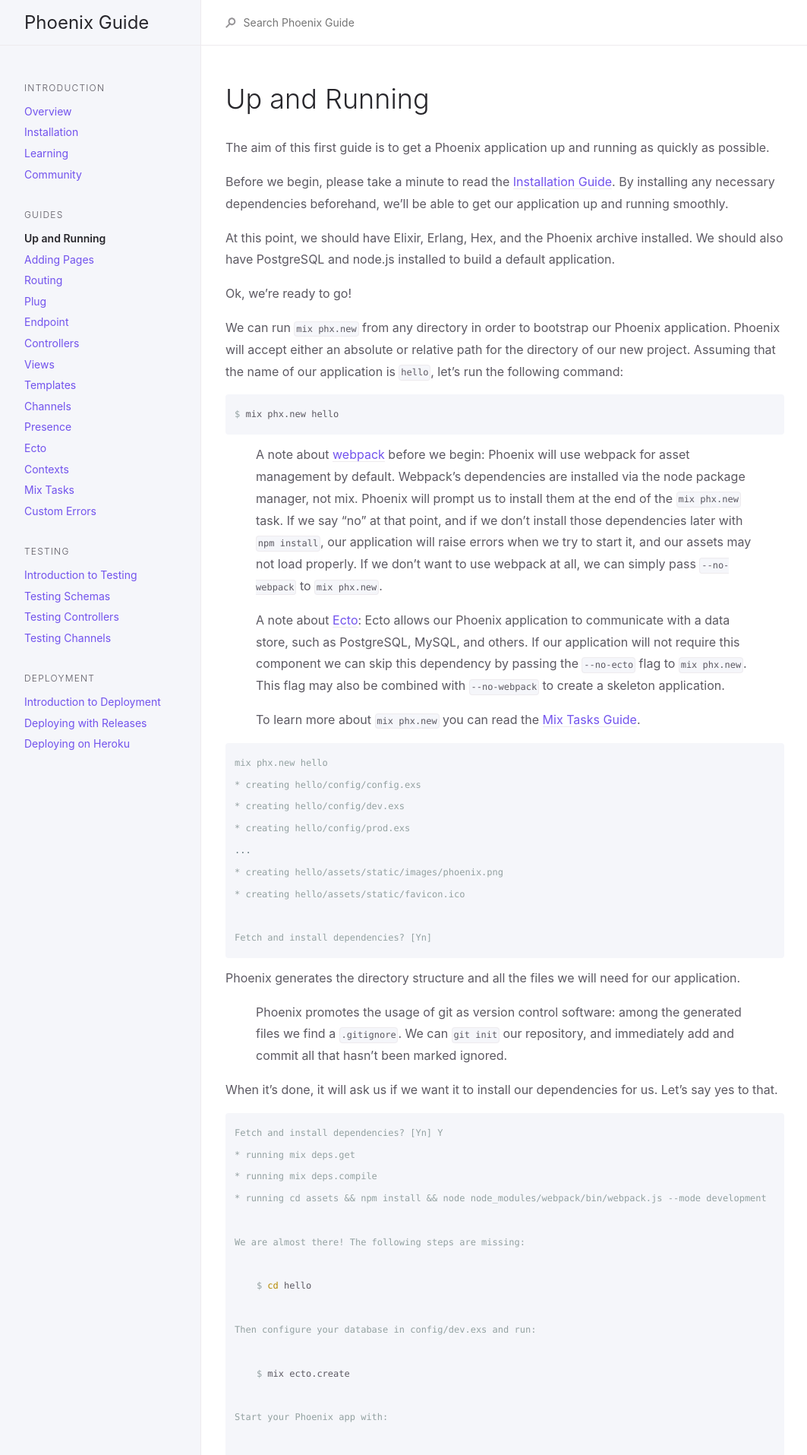
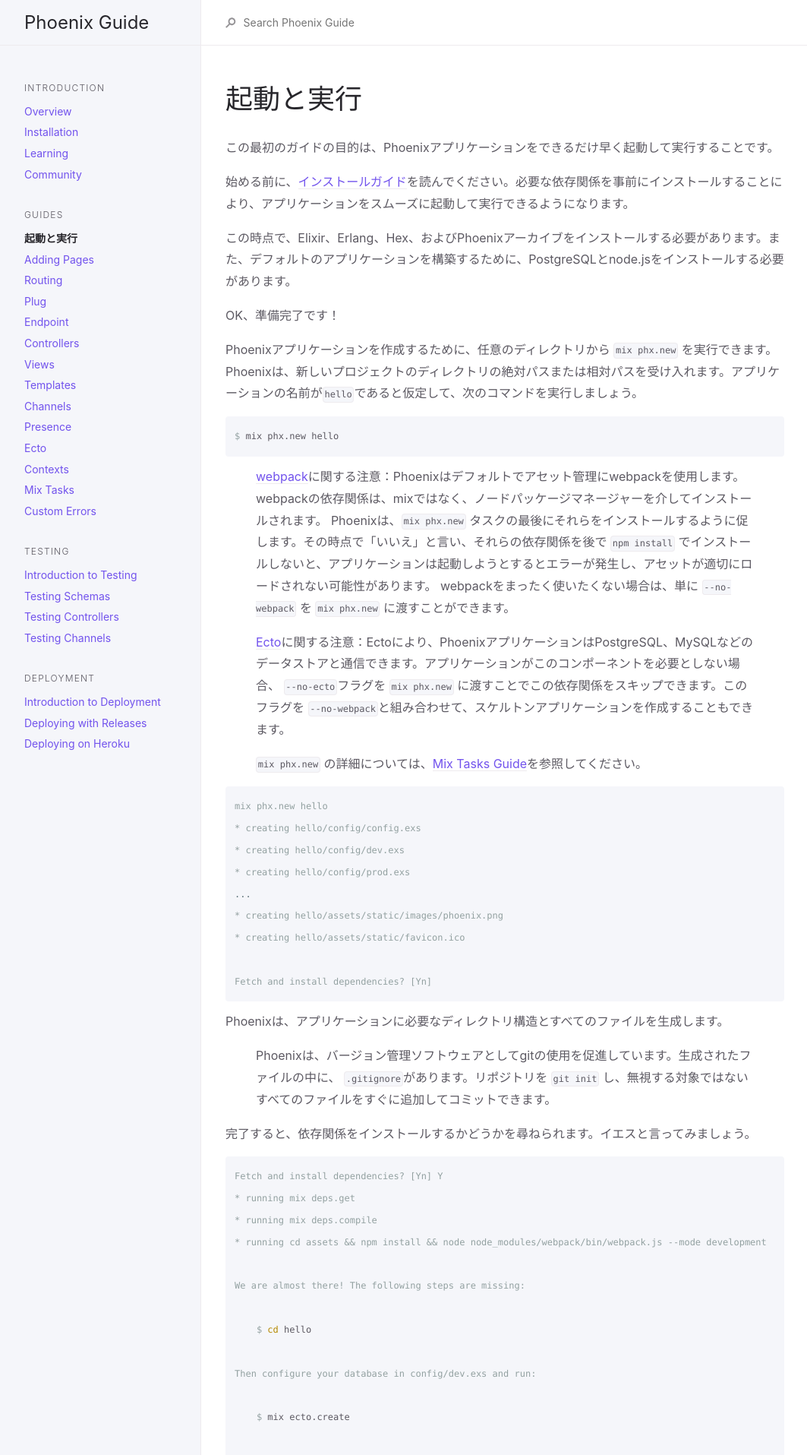
Before and after one commit to fukuoka-ex/phoenix-guide-ja, a Jekyll site: the page built from guides/1.4/up_and_running.md, in a window 1280 px wide. Shown: the top 1915 px of the page at 76% size, without its empty margins (107-1170 px from the left). Built offline with Jekyll 4.4.1, drawn with Linux system fonts in a browser that asks for light colours; some of the changed text lies outside the part shown.

Commit message:
translate up_and_running

````diff
--- a/guides/1.4/up_and_running.md
+++ b/guides/1.4/up_and_running.md
@@ -1,31 +1,31 @@
 ---
 layout: default
 group: guides
-title: Up and Running
+title: 起動と実行
 nav_order: 1
 hash: 2944ed85bb1c2a839f7a0607d02d6ed7eca84df8
 ---
-# Up and Running
 
-The aim of this first guide is to get a Phoenix application up and running as quickly as possible.
+# 起動と実行
 
-Before we begin, please take a minute to read the [Installation Guide](installation.html). By installing any necessary dependencies beforehand, we'll be able to get our application up and running smoothly.
+この最初のガイドの目的は、Phoenixアプリケーションをできるだけ早く起動して実行することです。
 
-At this point, we should have Elixir, Erlang, Hex, and the Phoenix archive installed. We should also have PostgreSQL and node.js installed to build a default application.
+始める前に、[インストールガイド](./introduction/installation.html)を読んでください。必要な依存関係を事前にインストールすることにより、アプリケーションをスムーズに起動して実行できるようになります。
 
-Ok, we're ready to go!
+この時点で、Elixir、Erlang、Hex、およびPhoenixアーカイブをインストールする必要があります。また、デフォルトのアプリケーションを構築するために、PostgreSQLとnode.jsをインストールする必要があります。
 
-We can run `mix phx.new` from any directory in order to bootstrap our Phoenix application. Phoenix will accept either an absolute or relative path for the directory of our new project. Assuming that the name of our application is `hello`, let's run the following command:
+OK、準備完了です！
+
+Phoenixアプリケーションを作成するために、任意のディレクトリから `mix phx.new` を実行できます。 Phoenixは、新しいプロジェクトのディレクトリの絶対パスまたは相対パスを受け入れます。アプリケーションの名前が`hello`であると仮定して、次のコマンドを実行しましょう。
 
 ```console
 $ mix phx.new hello
 ```
+> [webpack](https://webpack.js.org/)に関する注意：Phoenixはデフォルトでアセット管理にwebpackを使用します。 webpackの依存関係は、mixではなく、ノードパッケージマネージャーを介してインストールされます。 Phoenixは、`mix phx.new` タスクの最後にそれらをインストールするように促します。その時点で「いいえ」と言い、それらの依存関係を後で `npm install` でインストールしないと、アプリケーションは起動しようとするとエラーが発生し、アセットが適切にロードされない可能性があります。 webpackをまったく使いたくない場合は、単に `--no-webpack` を `mix phx.new` に渡すことができます。
 
-> A note about [webpack](https://webpack.js.org/) before we begin: Phoenix will use webpack for asset management by default. Webpack's dependencies are installed via the node package manager, not mix. Phoenix will prompt us to install them at the end of the `mix phx.new` task. If we say "no" at that point, and if we don't install those dependencies later with `npm install`, our application will raise errors when we try to start it, and our assets may not load properly. If we don't want to use webpack at all, we can simply pass `--no-webpack` to `mix phx.new`.
+> [Ecto](./ecto.html)に関する注意：Ectoにより、PhoenixアプリケーションはPostgreSQL、MySQLなどのデータストアと通信できます。アプリケーションがこのコンポーネントを必要としない場合、 `--no-ecto`フラグを `mix phx.new` に渡すことでこの依存関係をスキップできます。このフラグを `--no-webpack`と組み合わせて、スケルトンアプリケーションを作成することもできます。
 
-> A note about [Ecto](https://hexdocs.pm/phoenix/ecto.html): Ecto allows our Phoenix application to communicate with a data store, such as PostgreSQL, MySQL, and others. If our application will not require this component we can skip this dependency by passing the `--no-ecto` flag to `mix phx.new`. This flag may also be combined with `--no-webpack` to create a skeleton application.
-
-> To learn more about `mix phx.new` you can read the [Mix Tasks Guide](phoenix_mix_tasks.html#phoenix-specific-mix-tasks).
+> `mix phx.new` の詳細については、[Mix Tasks Guide](phoenix_mix_tasks.html#phoenix-specific-mix-tasks)を参照してください。
 
 ```console
 mix phx.new hello
@@ -38,12 +38,12 @@ mix phx.new hello
 
 Fetch and install dependencies? [Yn]
 ```
+Phoenixは、アプリケーションに必要なディレクトリ構造とすべてのファイルを生成します。
 
-Phoenix generates the directory structure and all the files we will need for our application.
+> Phoenixは、バージョン管理ソフトウェアとしてgitの使用を促進しています。生成されたファイルの中に、 `.gitignore`があります。リポジトリを `git init` し、無視する対象ではないすべてのファイルをすぐに追加してコミットできます。
 
-> Phoenix promotes the usage of git as version control software: among the generated files we find a `.gitignore`. We can `git init` our repository, and immediately add and commit all that hasn't been marked ignored.
+完了すると、依存関係をインストールするかどうかを尋ねられます。イエスと言ってみましょう。
 
-When it's done, it will ask us if we want it to install our dependencies for us. Let's say yes to that.
 
 ```console
 Fetch and install dependencies? [Yn] Y
@@ -68,17 +68,17 @@ You can also run your app inside IEx (Interactive Elixir) as:
     $ iex -S mix phx.server
 ```
 
-Once our dependencies are installed, the task will prompt us to change into our project directory and start our application.
+依存関係がインストールされると、タスクはプロジェクトディレクトリに移動してアプリケーションを起動するように促します。
 
-Phoenix assumes that our PostgreSQL database will have a `postgres` user account with the correct permissions and a password of "postgres". If that isn't the case, please see the [Mix Tasks Guide](phoenix_mix_tasks.html#ecto-specific-mix-tasks) to learn more about the `mix ecto.create` task.
+Phoenixは、PostgreSQLデータベースに正しい権限と`postgres`のパスワードを持つ`postgres`ユーザーアカウントがあると想定しています。そうでない場合は、[Mixタスクガイド](phoenix_mix_tasks.html#ecto-specific-mix-tasks)を参照して、`mix ecto.create` タスクの詳細をご覧ください。
 
-Ok, let's give it a try. First, we'll `cd` into the `hello/` directory we've just created:
+では、試してみましょう。最初に、作成したばかりの `hello/`ディレクトリに `cd`します。
 
 ```console
 $ cd hello
 ```
 
-Now we'll create our database:
+次に、データベースを作成します。
 
 ```console
 $ mix ecto.create
@@ -87,9 +87,9 @@ Generated hello app
 The database for Hello.Repo has been created
 ```
 
-> Note: if this is the first time you are running this command, Phoenix may also ask to install Rebar. Go ahead with the installation as Rebar is used to build Erlang packages.
+>注意：このコマンドを初めて実行する場合、PhoenixはRebarのインストールを要求する場合があります。 ErlangパッケージのビルドにはRebarが使用されるため、インストールを進めてください。
 
-And finally, we'll start the Phoenix server:
+最後に、Phoenixサーバーを起動します。
 
 ```console
 $ mix phx.server
@@ -99,7 +99,8 @@ Webpack is watching the files…
 ...
 ```
 
-If we choose not to have Phoenix install our dependencies when we generate a new application, the `mix phx.new` task will prompt us to take the necessary steps when we do want to install them.
+新しいアプリケーションを生成するときにPhoenixに依存関係をインストールさせないことを選択した場合、 `mix phx.new`タスクはそれらをインストールするときに必要な手順を実行するように促します。
+
 
 ```console
 Fetch and install dependencies? [Yn] n
@@ -123,12 +124,13 @@ You can also run your app inside IEx (Interactive Elixir) as:
     $ iex -S mix phx.server
 ```
 
-By default Phoenix accepts requests on port 4000. If we point our favorite web browser at [http://localhost:4000](http://localhost:4000), we should see the Phoenix Framework welcome page.
 
-![Phoenix Welcome Page](assets/images/welcome-to-phoenix.png)
+デフォルトでは、Phoenixはポート4000でリクエストを受け入れます。お気に入りのWebブラウザを[http://localhost:4000](http://localhost:4000)に向けると、Phoenix Frameworkのウェルカムページが表示されます。
 
-If your screen looks like the image above, congratulations! You now have a working Phoenix application. In case you can't see the page above, try accessing it via [http://127.0.0.1:4000](http://127.0.0.1:4000) and later make sure your OS has defined "localhost" as "127.0.0.1".
+![Phoenix Welcomeページ](assets/images/welcome-to-phoenix.png)
 
-Locally, our application is running in an `iex` session. To stop it, we hit `ctrl-c` twice, just as we would to stop `iex` normally.
+画面が上の画像のように見える場合、おめでとうございます！これで、Phoenixアプリケーションが動作するようになりました。上記のページが表示されない場合は、[http://127.0.0.1:4000](http://127.0.0.1:4000)からアクセスしてみて、OSが `localhost` を `127.0.0.1` と定義していることを確認してください。
 
-[The next step](https://hexdocs.pm/phoenix/adding_pages.html) is customizing our application just a bit to give us a sense of how a Phoenix app is put together.
+ローカルでは、アプリケーションは `iex` セッションで実行されています。それを止めるには、 `iex`を普通に止めるのと同じように、`ctrl-c`を2回押します。
+
+[次のステップ](./adding_pages.html)では、アプリケーションを少しカスタマイズして、Phoenixアプリがどのように組み立てられているかを把握しています。
````
